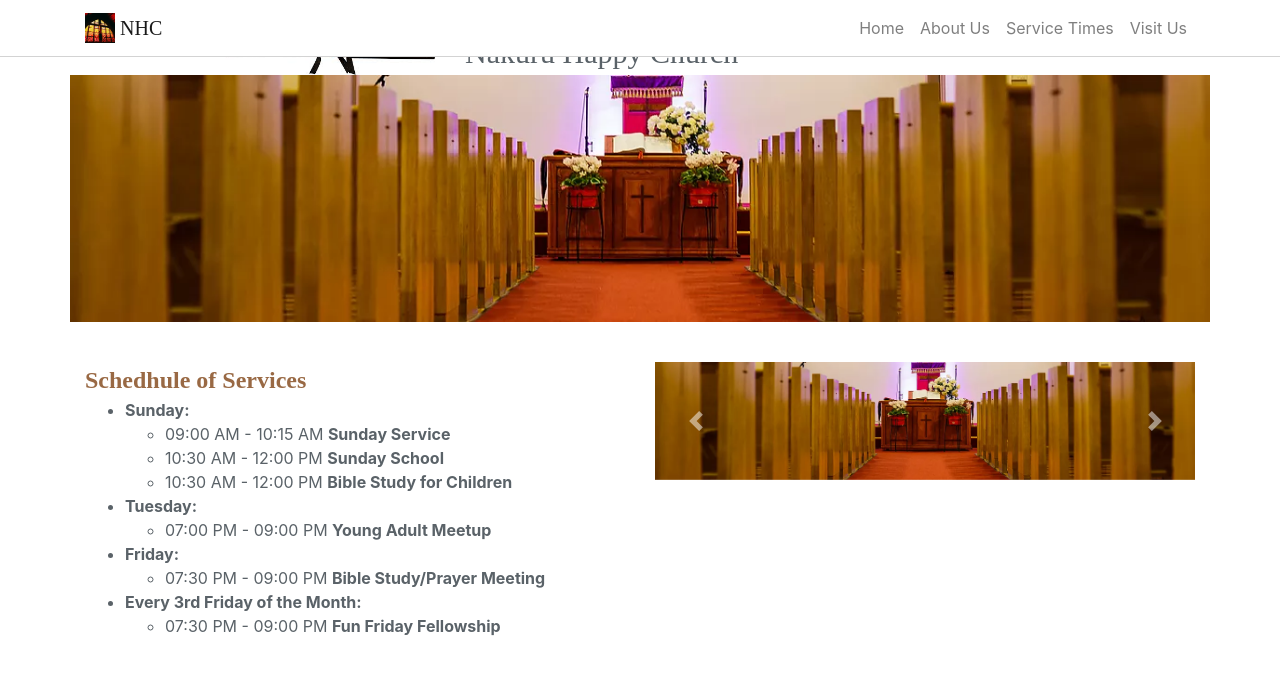
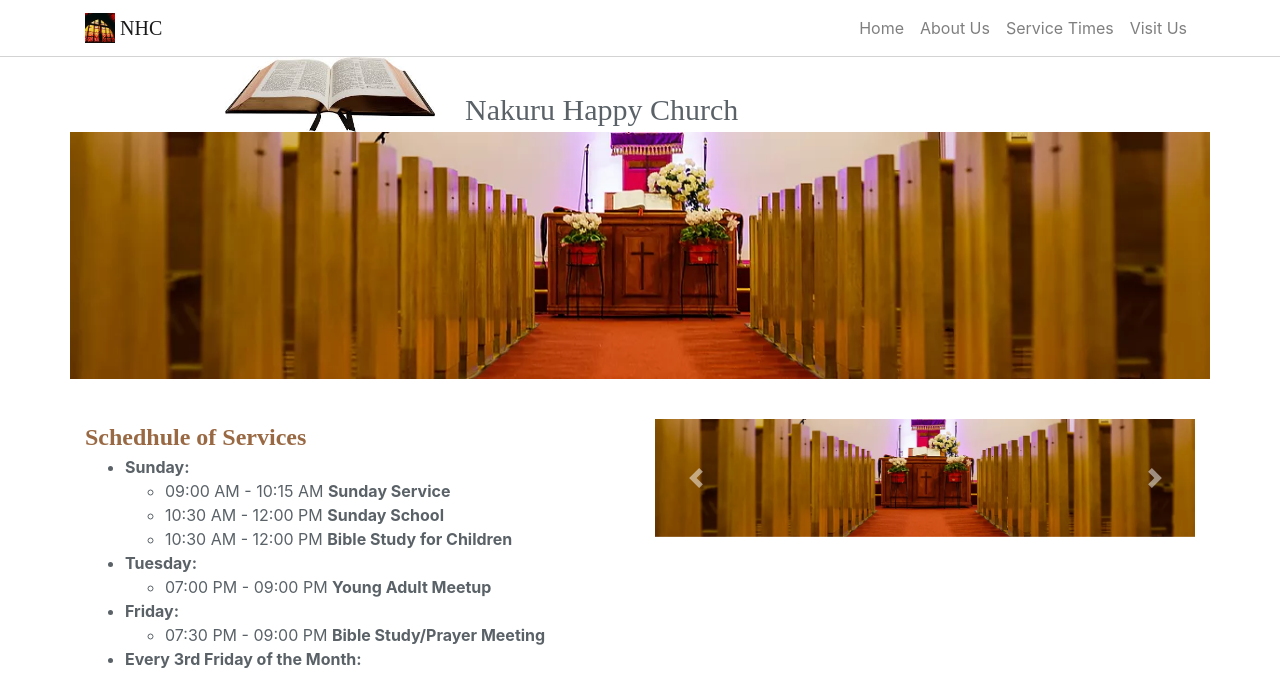
Before and after one commit to mosemakori/mosemakori.github.io, a Jekyll site: the page built from service-times.html, in a window 1280 px wide and 1199 px high. Shown: the top 674 px of the window. Built offline with Jekyll 4.4.1, drawn with Linux system fonts in a browser that asks for light colours; some web fonts are replaced.

Commit message:
Update navbar.html

```diff
--- a/_includes/navbar.html
+++ b/_includes/navbar.html
@@ -1,5 +1,5 @@
 
-<nav class="navbar navbar-expand-lg navbar-light bg-white main-nav float-right d-none d-lg-block fixed-top">
+<nav class="navbar navbar-expand-lg navbar-light bg-white">
     <div class="container">
         <a class="navbar-brand font" href="index.html">
             <img src="./img/icon.jpeg" width="30" height="30" style="margin-top:-5px;">
```
